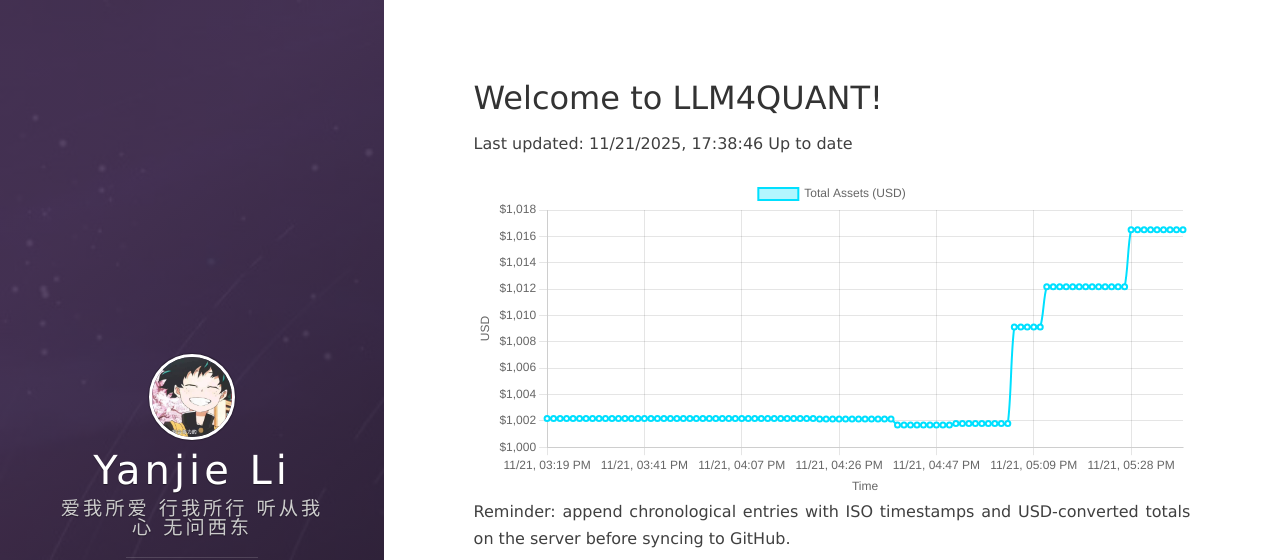
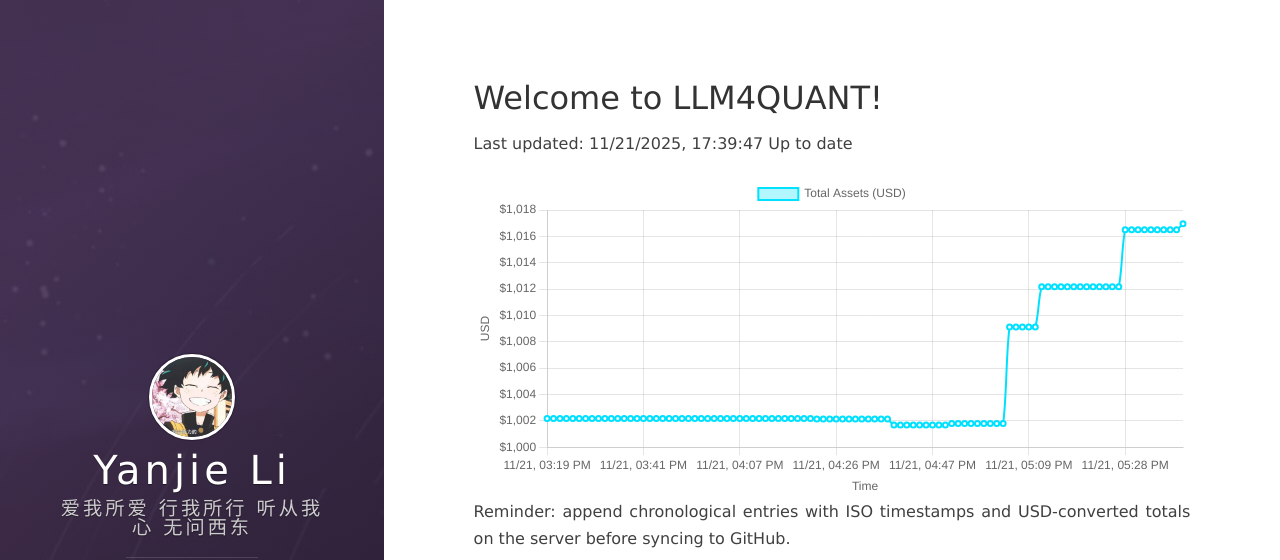
Before and after one commit to leeyegy/leeyegy.github.io, a Jekyll site: the page built from live-trading.html, in a window 1280 px wide and 1162 px high. Shown: the top 560 px of the window. Built offline with Jekyll 4.4.1, drawn with Linux system fonts in a browser that asks for light colours; nearby versions of some CDN libraries.

Commit message:
AccountMonitor: update balance history 2025-11-22T01:39:47+08:00

```diff
--- a/assets/data/binance/balance-history.json
+++ b/assets/data/binance/balance-history.json
@@ -1,5 +1,5 @@
 {
-  "generatedAt": "2025-11-22T01:38:46+08:00",
+  "generatedAt": "2025-11-22T01:39:47+08:00",
   "asset": "total_usd_value",
   "history": [
     {
@@ -397,6 +397,10 @@
     {
       "timestamp": "2025-11-22T01:38:46+08:00",
       "totalUsd": 1016.50120675
+    },
+    {
+      "timestamp": "2025-11-22T01:39:47+08:00",
+      "totalUsd": 1016.95443979
     }
   ]
 }
```
